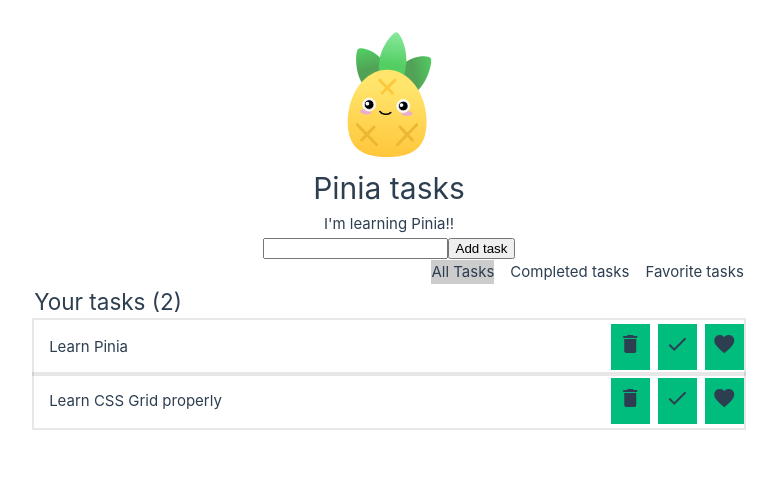
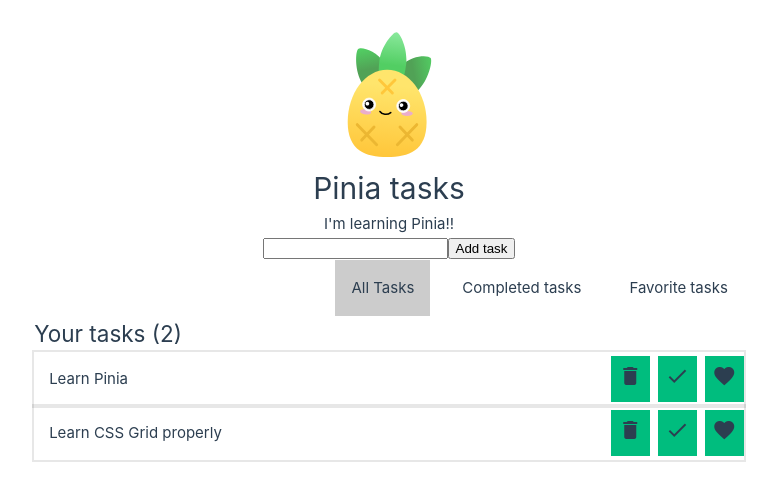
Before and after one commit to Klrfl/pinia-tasks, a Vue app: page / in a window 1280 px wide. Shown: the top 500 px of the page, without its empty margins (251-1028 px from the left). Built offline with nearby package versions, Linux system fonts and the light colour scheme.

Commit message:
more base styles

```diff
--- a/src/assets/main.css
+++ b/src/assets/main.css
@@ -18,8 +18,21 @@
   cursor: pointer;
 }
 
+button:focus-visible {
+  outline: 2px solid blue;
+}
+
+.btn {
+  display: block;
+  padding: 1rem;
+}
+
 @media (hover: hover) {
   a:hover {
     background-color: hsla(160, 100%, 37%, 0.2);
   }
+
+  button:hover {
+    backdrop-filter: invert(0.2);
+  }
 }
```
